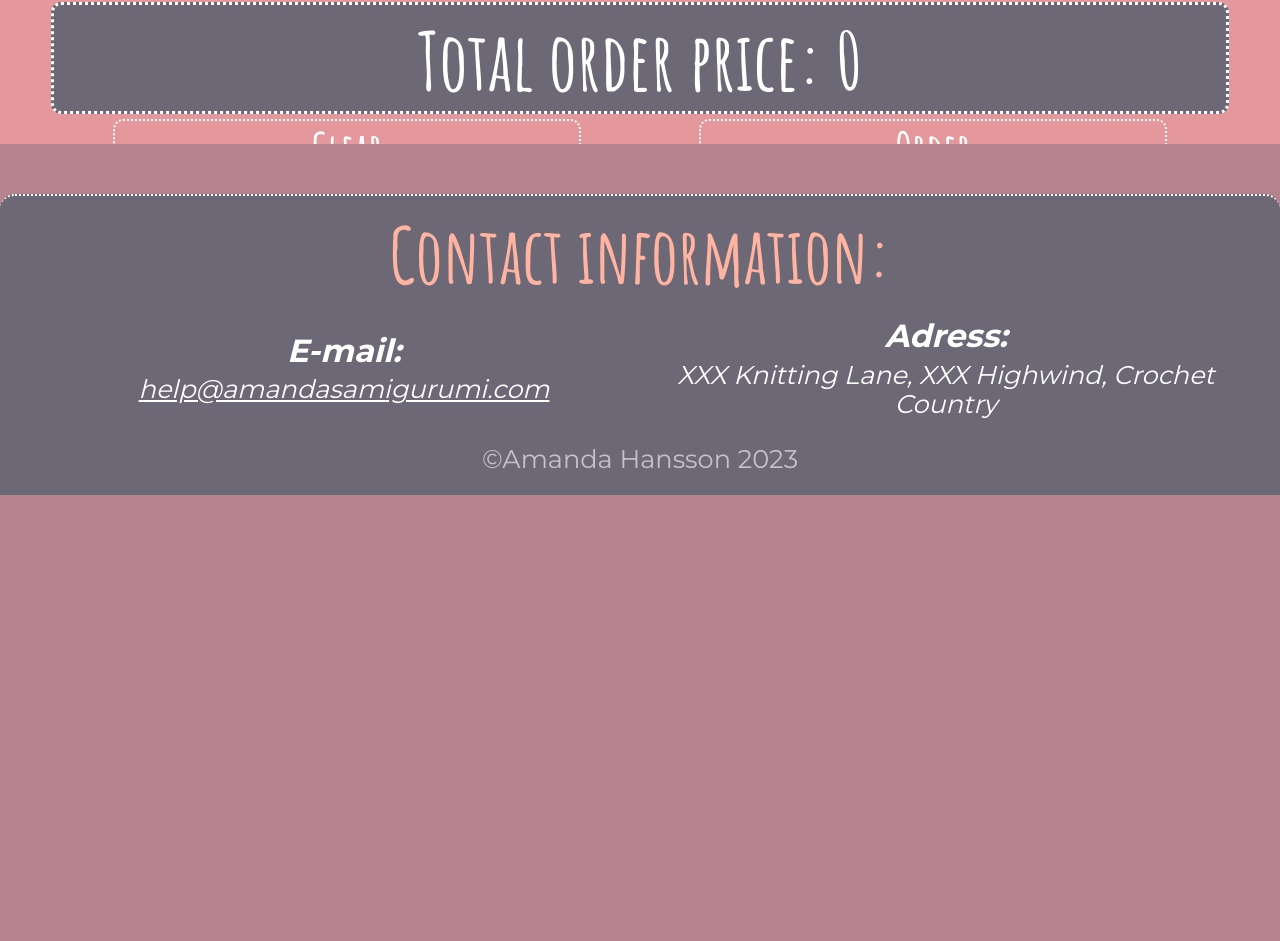
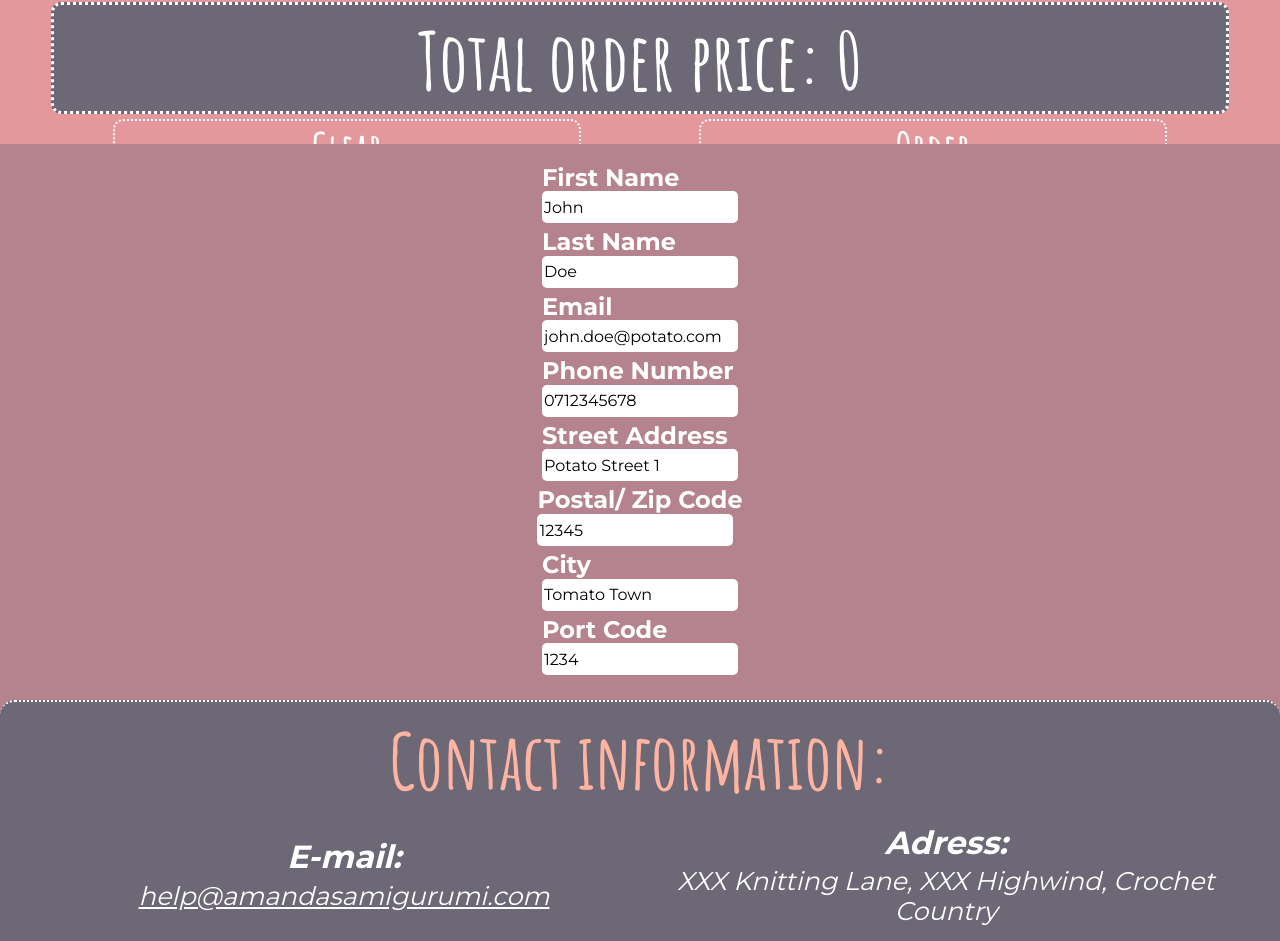
Before and after one commit to LilithSWE/Webshop-first-JS-assignment, a website: page index.html in a window 1280 px wide. Shown: the part 7207-8148 px from the top of the page. Before the commit the page ends 7702 px from the top, so only its background shows below. Drawn offline with nearby package versions, Linux system fonts and the light colour scheme.

Commit message:
Started on the orderform

```diff
--- a/css/_mobile.scss
+++ b/css/_mobile.scss
@@ -75,7 +75,7 @@ header {
     background-color: $darkPinkColor;
     border: 2px dotted white;
     position: absolute;
-    right: 50px;
+    right: 47px;
     top: 0.5rem;
     display: flex;
     align-items: center;
@@ -333,8 +333,32 @@ section {
 .orderForm {
   //EJ KLAR
   background-color: $lightPurpleColor;
-  height: 50px;
+  height: auto;
   width: 100%;
+  display: flex;
+  flex-direction: column;
+  align-items: center;
+  justify-content: center;
+  div.orderFormAdressContainer {
+    margin: 10px;
+    width: 95%;
+    display: flex;
+    flex-direction: column;
+    text-align: start;
+    align-items: center;
+    span {
+      font-size: clamp(1rem, 4vw, 1.5rem);
+      font-weight: bold;
+    }
+    input {
+      display: block;
+      height: 2rem;
+      align-self: center;
+      margin-bottom: 5px;
+      border: none;
+      border-radius: 5px;
+    }
+  }
 }
 footer {
   width: 100%;
--- a/index.html
+++ b/index.html
@@ -38,11 +38,9 @@
   </head>
   <body>
     <header>
-      <!-- Titel + meny + kundvagnknapp -->
       <h1>Amanda's Amigurumi</h1>
       <button><span class="material-symbols-outlined"> shopping_basket </span></button>
       <div class="productCounter hidden" id="productCounter"></div>
-      <!-- Byt till ikon sen -->
     </header>
     <section class="home">
       <!-- Välkommnande meddelande + intro till affären -->
@@ -107,7 +105,78 @@
       <!-- Loop for cart -->
     </section>
     <section class="orderForm" id="orderForm">
-      <!-- Beställningsformuläret -->
+      <div class="orderFormAdressContainer">
+        <label>
+          <span class="whiteTextColor">First Name</span
+          ><input type="text" name="firstName" placeholder="First Name" value="John" />
+        </label>
+        <label>
+          <span class="whiteTextColor">Last Name</span
+          ><input type="text" name="lastName" placeholder="Last Name" value="Doe" />
+        </label>
+        <label>
+          <span class="whiteTextColor">Email</span
+          ><input type="email" name="email" placeholder="john.doe@potato.com" value="john.doe@potato.com" />
+        </label>
+        <label>
+          <span class="whiteTextColor">Phone Number</span
+          ><input type="tel" name="phoneNumber" placeholder="0712345678" value="0712345678" />
+        </label>
+        <label>
+          <span class="whiteTextColor">Street Address</span
+          ><input type="text" name="streetAdress" value="Potato Street 1" />
+        </label>
+        <label>
+          <span class="whiteTextColor">Postal/ Zip Code</span><input type="text" name="zipCode" value="12345" />
+          <!-- Ev number ist för text?  -->
+        </label>
+        <label> <span class="whiteTextColor">City</span><input type="text" name="city" value="Tomato Town" /> </label>
+        <label>
+          <span class="whiteTextColor">Port Code</span><input type="number" name="portcode" value="1234" />
+        </label>
+      </div>
+      <!-- Lägg till Jennis kod för payment , ev omskriven en aning -->
+      <!-- Lägg till 2 st checkboxes, mejllista + personuppgifter  -->
+      <!-- Clear btn + order btn (disabled) -->
+
+      <!--  JENNIS KOD
+      <div class="payment-options">
+        <div class="selector">
+          <label>
+            <input type="radio" name="payment-option" value="invoice">
+            <span>Faktura</span>
+          </label>
+          <label>
+            <input type="radio" name="payment-option" value="card" checked>
+            <span>Kort</span>
+          </label>
+        </div>
+
+        <div class="invoice hidden" id="invoice">
+          <label>
+            <span>Personnummer</span>
+            <input type="text" name="personal-id" id="personalID" value="19850505-1234">
+          </label>
+        </div>
+
+        <div class="card" id="card">
+          <label>
+            <span>Kortnummer</span>
+            <input type="number" id="creditCardNumber" value="5100080000000000">
+          </label>
+          <label>
+            <span>Datum</span>
+            <span>
+                <input type="number" class="small" placeholder="YY" id="creditCardYear">/<input type="number" class="small" placeholder="MM" id="creditCardMonth">
+              </span>
+          </label>
+          <label>
+            <span>CVC</span>
+            <input type="number" placeholder="123" id="creditCardCvc">
+          </label>
+        </div>
+        <button id="orderBtn" disabled>Beställ</button>
+      </div> -->
     </section>
     <footer class="contact">
       <h3>Contact information:</h3>
@@ -126,3 +195,41 @@
     <script type="module" src="script.js"></script>
   </body>
 </html>
+
+<!--
+  OSKARS TIPS PÅ MIXINS
+  JS
+if (
+  window.matchMedia &&
+  window.matchMedia('(prefers-color-scheme: dark)').matches
+) {
+  document.body.classList.add('dark_mode');
+  darkMode.classList.toggle('hidden');
+} else {
+  lightMode.classList.toggle('hidden');
+}
+
+function toggleTheme() {
+  document.body.classList.toggle('darkmode');
+  lightMode.classList.toggle('hidden');
+  darkMode.classList.toggle('hidden');
+
+
+
+MIXIN SASS_
+@mixin mixinnamn($light-theme: true) {
+  @if $light-theme {
+    background-color: white;
+    color: black;
+  } @else {
+    background-color: black;
+    color: white;
+  }
+}
+
+INCLUDE SASS_
+      @include mixin_namn($light-theme: true);
+      body.dark_mode & {
+        @include cart_product($light-theme: false);
+      }
+ -->
```
Also changed, not shown: script.js (+20 -33 lines), css/style.css.
